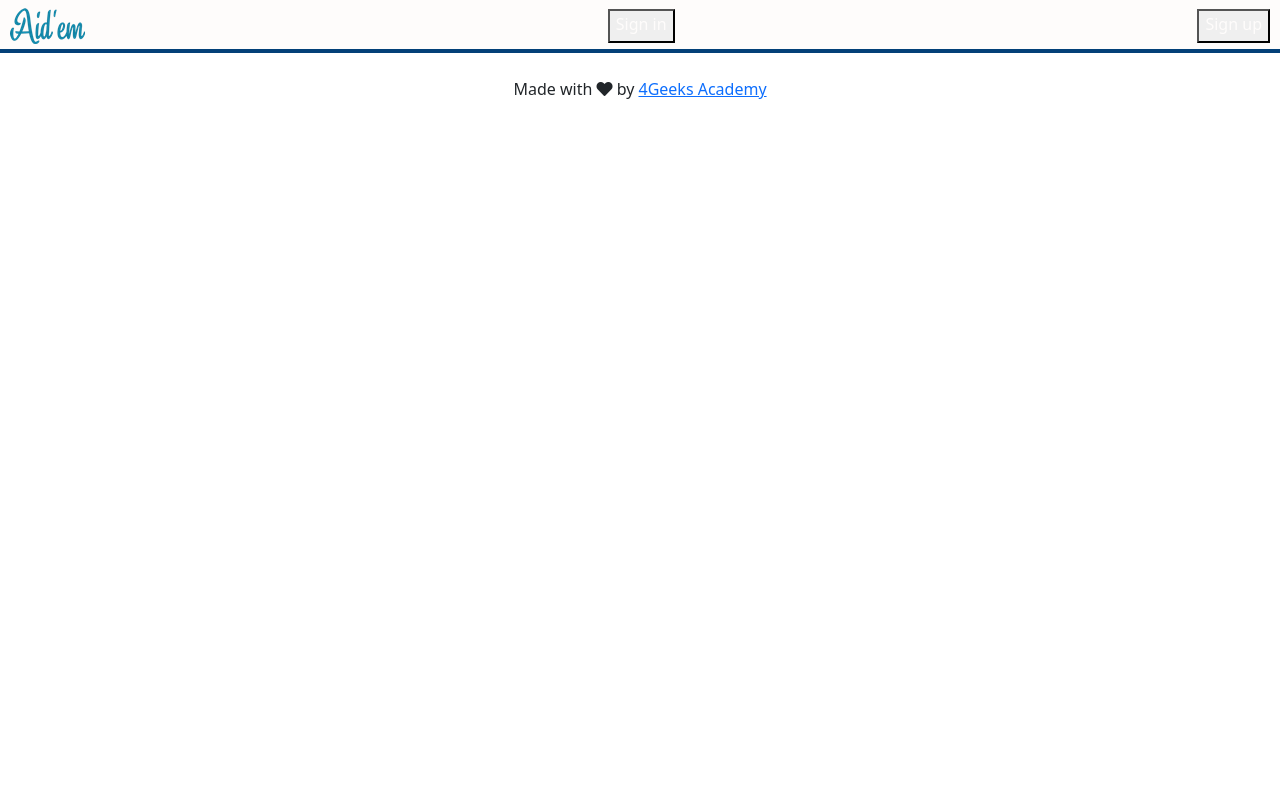
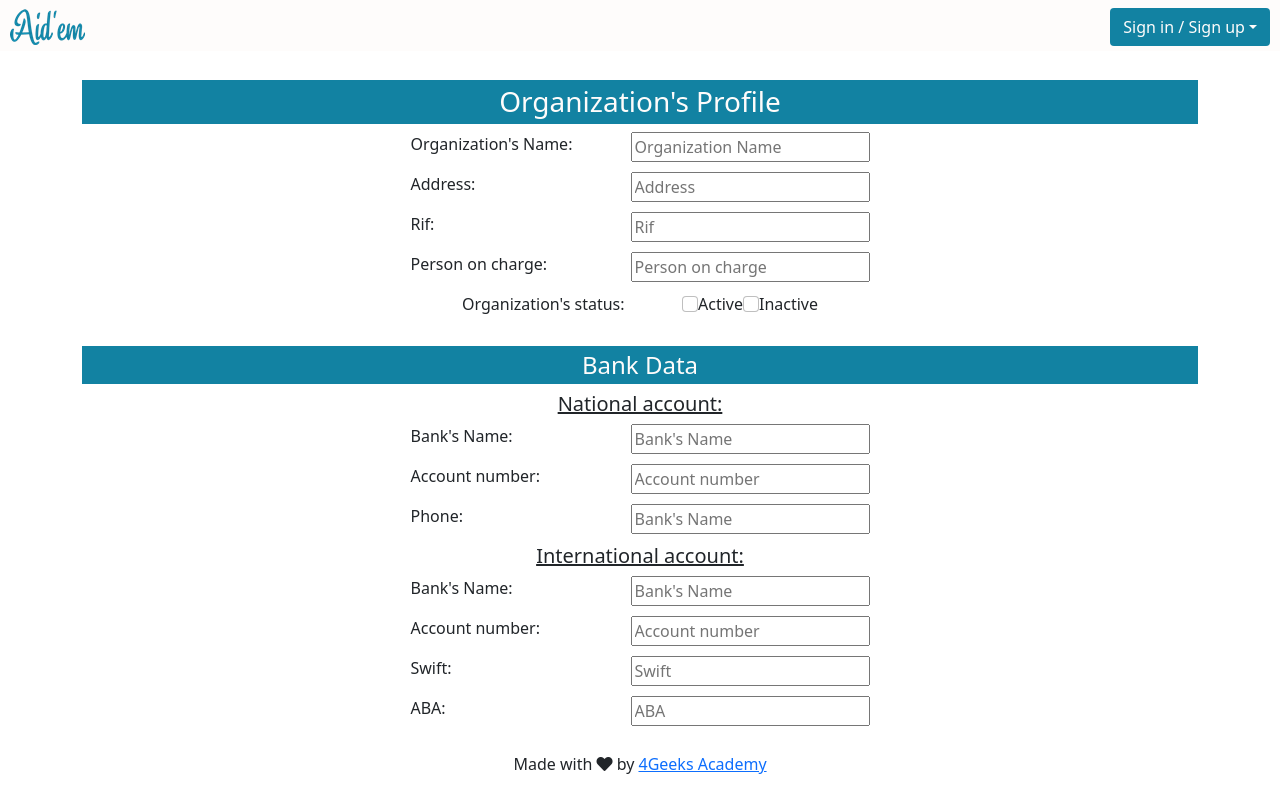
Before and after one commit to BethaSL/aidem-frontend, a React app: page /Orgprofile in a window 1280 px wide. Before the commit this address had no page. Built offline with nearby package versions, Linux system fonts and the light colour scheme.

Commit message:
Updated navbar button, finished orgreg view

```diff
--- a/src/js/component/navbar.js
+++ b/src/js/component/navbar.js
@@ -1,6 +1,10 @@
 import React from "react";
 import { Link } from "react-router-dom";
 import Logo from "../../img/logo.png";
+
+
+//EN LA LINEA 42 HAY QUE PONER EL LINK DE SING OUT**********
+
 
 export const Navbar = () => {
 	return (
@@ -9,13 +13,29 @@ export const Navbar = () => {
 				<img src={Logo} />
 			</Link>
 
-			<Link to="/signin">
-				<button type="button" className="nav-button"> Sign in </button>
-			</Link>
-
-			<Link to="/signup">
-				<button type="button" className="nav-button"> Sign up </button>
-			</Link>
+			<div className="btn-group">
+				<button type="button" className="btn navbar-button dropdown-toggle" data-bs-toggle="dropdown" aria-expanded="false">
+					Sign in / Sign up
+				</button>
+				<ul className="dropdown-menu dropdown-menu-end">
+					<li>
+						<Link to="/signin">
+							<button className="dropdown-item" type="button">Sign in</button>
+						</Link>
+					</li>
+					<li>
+						<Link to="/signup">
+							<button className="dropdown-item" type="button">Sing up</button>
+						</Link>
+					</li>
+					<li><hr className="dropdown-divider" /></li>
+					<li>
+						<Link to="/">
+							<button className="dropdown-item" type="button">Sign out</button>
+						</Link>
+					</li>
+				</ul>
+			</div>
 		</div>
 	);
 };
--- a/src/js/layout.js
+++ b/src/js/layout.js
@@ -10,7 +10,7 @@ import { Footer } from "./component/footer.js";
 import { Organizations } from "./views/organizations.js";
 import { Signup } from "./views/signup.js";
 import { Signin } from "./views/signin.js";
-import { Regorg } from "./views/RegOrg";
+import { Orgprofile } from "./views/orgprofile";
 
 //create your first component
 const Layout = () => {
@@ -36,8 +36,8 @@ const Layout = () => {
 						<Route exact path="/signin">
 							<Signin />
 						</Route>
-						<Route exact path="/regorg">
-							<Regorg />
+						<Route exact path="/Orgprofile">
+							<Orgprofile />
 						</Route>
 						<Route>
 							<h1>Not found!</h1>
--- /dev/null
+++ b/src/js/views/orgprofile.js
@@ -0,0 +1,104 @@
+import React, { useContext, useState } from "react";
+import { Context } from "../store/appContext";
+
+export const Orgprofile = () => {
+    const { Store, actions } = useContext(Context);
+    const [orgname, setOrgname] = useState("")
+    const [address, setAddress] = useState("") // No estoy segura que esto se necesite porque aqui se usara la API externa
+    const [rif, setRif] = useState("")
+    const [persononcharge, setPersononcharge] = useState("")
+
+    const submitData = () => {
+        let registredUser = {
+            orgname: orgname,
+            address: address,
+            rif: rif,
+            persononcharge: persononcharge
+        };
+        let response = action.Orgprofile(registredUser);
+    }
+
+    return (
+        <div className="container fisrt-row">
+            <h3 className="text-center"> Organization's Profile  </h3>
+            <div className="form-box">
+                <label className="form-label" htmlFor="input-name"> Organization's Name: </label>
+                <span> <input className="input-box" id="input-name" required placeholder="Organization Name" /> </span>
+            </div>
+
+            <div className="form-box">
+                <label className="form-label" htmlFor="input-address"> Address: </label>
+                <span> <input className="input-box" id="input-address" required placeholder="Address" /> </span>
+            </div>
+
+            <div className="form-box">
+                <label className="form-label" htmlFor="input-rif"> Rif: </label>
+                <span> <input className="input-box" id="input-rif" required placeholder="Rif" /> </span>
+            </div>
+
+            <div className="form-box">
+                <label className="form-label"> Person on charge: </label>
+                <span> <input className="input-box" required placeholder="Person on charge" /> </span>
+            </div>
+
+            <div className="form-box">
+                <label className="form-label"> Organization's status: </label>
+                <div>
+                    <input type="checkbox" className="form-check-input" id="dropdownCheck" />
+                    <label className="form-check-label" for="dropdownCheck">
+                        Active
+                    </label>
+
+                    <input type="checkbox" className="form-check-input" id="dropdownCheck" />
+                    <label className="form-check-label" for="dropdownCheck">
+                        Inactive
+                    </label>
+                </div>
+            </div>
+
+
+            <h4 className="text-center"> Bank Data </h4>
+            <h5 className="text-center">National account:</h5>
+            <div className="form-box">
+                <label className="form-label"> Bank's Name: </label>
+                <span> <input className="input-box" required placeholder="Bank's Name" /> </span>
+            </div>
+
+            <div className="form-box">
+                <label className="form-label"> Account number: </label>
+                <span> <input className="input-box" required placeholder="Account number" /> </span>
+            </div>
+
+            <div className="form-box">
+                <label className="form-label"> Phone: </label>
+                <span> <input className="input-box" required placeholder="Bank's Name" /> </span>
+            </div>
+
+
+            <h5 className="text-center">International account:</h5>
+            <div className="form-box">
+                <label className="form-label"> Bank's Name: </label>
+                <span> <input className="input-box" required placeholder="Bank's Name" /> </span>
+            </div>
+
+            <div className="form-box">
+                <label className="form-label"> Account number: </label>
+                <span> <input className="input-box" required placeholder="Account number" /> </span>
+            </div>
+
+            <div className="form-box">
+                <label className="form-label"> Swift: </label>
+                <span> <input className="input-box" required placeholder="Swift" /> </span>
+            </div>
+
+            <div className="form-box">
+                <label className="form-label"> ABA: </label>
+                <span> <input className="input-box" required placeholder="ABA" /> </span>
+            </div>
+
+
+
+        </div>
+    )
+
+}
--- a/src/js/views/regorg.js
+++ /dev/null
@@ -1,37 +0,0 @@
-import React, { useContext, useState } from "react";
-import { Context } from "../store/appContext";
-
-export const Regorg = () => {
-    const { Store, actions } = useContext(Context);
-    const [orgname, setOrgname] = useState("")
-    const [address, setAddress] = useState("") // No estoy segura que esto se necesite porque aqui se usara la API externa
-    const [rif, setRif] = useState("")
-    const [persononcharge, setPersononcharge] = useState("")
-
-    const submitData = () => {
-        let registredUser = {
-            orgname: orgname,
-            address: address,
-            rif: rif,
-            persononcharge: persononcharge
-        };
-        let response = action.userReg(registredUser);
-    }
-
-    return (
-        <div className="container fisrt-row">
-            <h3 className="text-center"> Registration Form: Organization  </h3>
-            <div className="form-box">
-                <label className="form-label" htmlFor="input-name"> Organization's Name: </label>
-                <span> <input className="input-box" id="input-name" required placeholder="Organization Name" /> </span>
-            </div>
-
-            <div className="form-box">
-                <label className="form-label" htmlFor="input-address"> Address: </label>
-                <span> <input className="input-box" id="input-address" required placeholder="Address" /> </span>
-            </div>
-
-        </div>
-    )
-
-}
--- a/src/js/views/signin.js
+++ b/src/js/views/signin.js
@@ -28,9 +28,7 @@ export const Signin = () => {
                     </div>
 
                     <div className="d-flex justify-content-center">
-
-                        <button type="button" onClick={submitData} className="form-button" id="singup-button"> Sign in </button>
-
+                        <button type="button" onClick={submitData} className="btn last-row form-button" id="singup-button"> Sign in </button>
                     </div>
                 </form>
             </div>
--- a/src/js/views/signup.js
+++ b/src/js/views/signup.js
@@ -9,15 +9,16 @@ export const Signup = () => {
     const [user_type, setUsertype] = useState("")
 
     const submitData = () => {
-        if (password == authpassword){
+        if (password == authpassword) {
             let userRegister = {
-            email: email,
-            password: password,
-            // username: username,
-            user_type: user_type
+                email: email,
+                password: password,
+                // username: username,
+                user_type: user_type
+            }
+            let response = actions.userReg(userRegister)
         }
-        let response = actions.userReg(userRegister)}
-        else {console.log("Password missmatch", password, authpassword)}
+        else { console.log("Password missmatch", password, authpassword) }
     }
 
     return (
@@ -27,22 +28,22 @@ export const Signup = () => {
                 <form>
                     <div className="top-row">
                         <label className="form-label" htmlFor="input-id" > Email: </label>
-                        <span> <input className="input-box" id="input-id" required placeholder="Email" value={email} onChange={(e) => { setEmail(e.target.value) }}/> </span>
+                        <span> <input className="input-box" id="input-id" required placeholder="Email" value={email} onChange={(e) => { setEmail(e.target.value) }} /> </span>
                     </div>
 
                     <div>
                         <label className="form-label" htmlFor="input-password" > Password: </label>
-                        <span> <input className="input-box" id="input-password" type="password" value={password} required placeholder="Password" onChange={(e) => { setPassword(e.target.value) }}/> </span>
+                        <span> <input className="input-box" id="input-password" type="password" value={password} required placeholder="Password" onChange={(e) => { setPassword(e.target.value) }} /> </span>
                     </div>
 
                     <div>
-                        <label className="form-label" htmlFor="input-password" > Confirm Password: </label>
-                        <span> <input className="input-box" id="input-authpassword" type="password" value={authpassword} required placeholder="Password" onChange={(e) => { setAuthPassword(e.target.value) }} /> </span>
+                        <label className="form-label" htmlFor="input-authpassword" > Confirm Password: </label>
+                        <span> <input className="input-box" id="input-authpassword" type="Confirm password" value={authpassword} required placeholder="Password" onChange={(e) => { setAuthPassword(e.target.value) }} /> </span>
                     </div>
 
-                    <div className="dropdown form-dropdown">
+                    <div className="dropdown form-dropdown last-row">
+                        <label className="form-label" htmlFor="dd-user-type" >User type: </label>
                         <span className="d-flex aligne-content-center">
-                            <label className="form-label" htmlFor="dd-user-type" >User type: </label>
                             <select className="form-select" aria-label="Default select example" onChange={(e) => { setUsertype(e.target.value) }}>
                                 <option defaultValue={"Select user type"}>Select user type</option>
                                 <option value="organization">Organization</option>
@@ -50,9 +51,6 @@ export const Signup = () => {
                                 <option value="business">Aider (business)</option>
                             </select>
                         </span>
-
-
-
                     </div>
 
                     <div className="d-flex justify-content-center">
--- a/src/styles/index.css
+++ b/src/styles/index.css
@@ -5,6 +5,41 @@
     --color-3: #034078;
     --color-4: #1282a2;
     --color-5: #fefcfb;
+}
+
+h1{
+    color: var(--color-5);
+    background: var(--color-3);
+    padding-bottom: 5px;
+}
+
+h3 {
+    color: var(--color-5);
+    background: var(--color-4);
+    padding: 5px;
+}
+
+h4 {
+    color: var(--color-5);
+    background: var(--color-4);
+    padding: 5px;
+    margin-top: 20px;
+}
+
+h5 {
+    text-decoration: underline;
+}
+
+.fisrt-row{
+    margin-top: 80px;
+}
+
+.top-row {
+    margin-top: 15px;;
+}
+
+.last-row {
+    margin-bottom: 20px;
 }
 
 /*Landing page*/
@@ -16,32 +51,13 @@
     background: var(--color-5);
 }
 
-.nav-button {
+.navbar-button{
     color: var(--color-5);
-    padding-bottom: 5px;
+    background: var(--color-4);
 }
 
-h1{
-    color: var(--color-5);
-    background: var(--color-3);
-    padding-bottom: 5px;
-}
 
-h3{
-    color: var(--color-1);
-    background: var(--color-4);
-    padding-bottom: 5px;
-}
-
-.fisrt-row{
-    margin-top: 80px;
-}
-
-.top-row {
-    margin-top: 15px;;
-}
-
-/*Login view*/
+/*Form*/
 .form-box {
     justify-content: center;
     display: flex;
```
